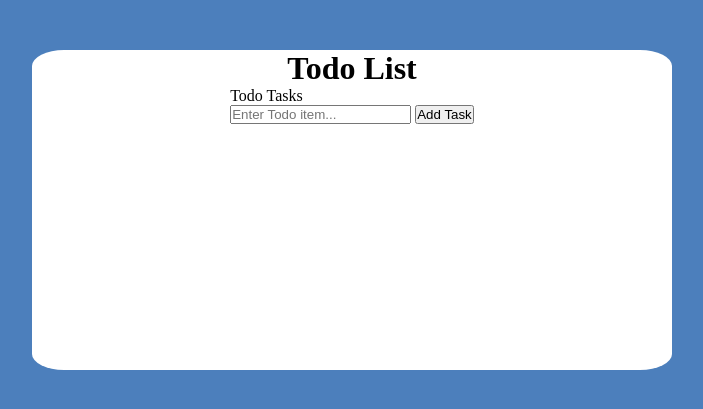
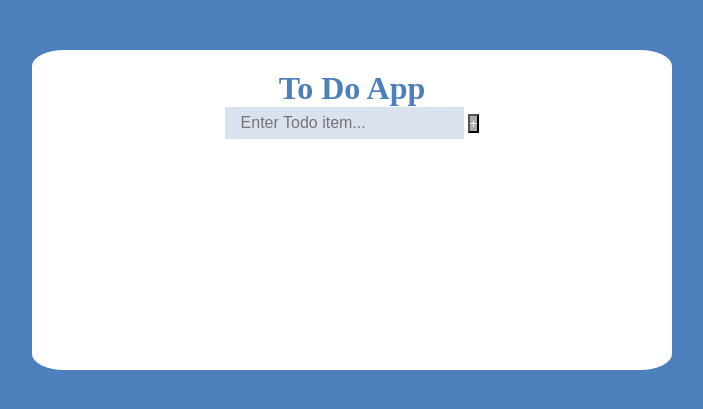
Before and after one commit to zakmoCA/Flask-ToDo-App, a Flask app: page / in a window 1280 px wide. Shown: the top 409 px of the page, without its empty margins (288-991 px from the left). Run offline with Flask 3, Linux system fonts and the light colour scheme; some libraries are stand-ins or nearby versions.

Commit message:
task input field styled

```diff
--- a/static/css/styles.css
+++ b/static/css/styles.css
@@ -11,8 +11,25 @@
   --soft-blue: #DBE2EF;
 }
 
+h1 {
+  color: var(--primary-colour);
+}
+
 body {
   background-color: var(--primary-colour);
+}
+
+input {
+  background-color: var(--soft-blue);
+  border: none;
+  font-size: 1rem;
+  height: 30px;
+  padding: 1rem;
+}
+
+#add-task-btn {
+  background-color: var(--secondary-colour);
+  color: #ffffff;
 }
 
 .container {
@@ -20,8 +37,9 @@
   flex-direction: column;
   align-items: center;
   width: 50%;
-  background-color: white;
+  background-color: #ffffff;
   border-radius: 5%;
   margin: 50px auto;
   height: 40vh;
+  padding-top: 20px;
 }
--- a/templates/index.html
+++ b/templates/index.html
@@ -12,15 +12,13 @@
 
   <div class="container">
 
-    <h1>Todo List</h1>
+    <h1>To Do App</h1>
 
     <!-- Form to add new todos -->
     <form action="/todos" method="POST">
       <div>
-        <label for="title">Todo Tasks</label>
-        <br>
         <input type="text" name="title" placeholder="Enter Todo item...">
-        <button type="submit">Add Task</button>
+        <button type="submit" id="add-task-btn">+</button>
         <br>
       </div>
     </form>
```
